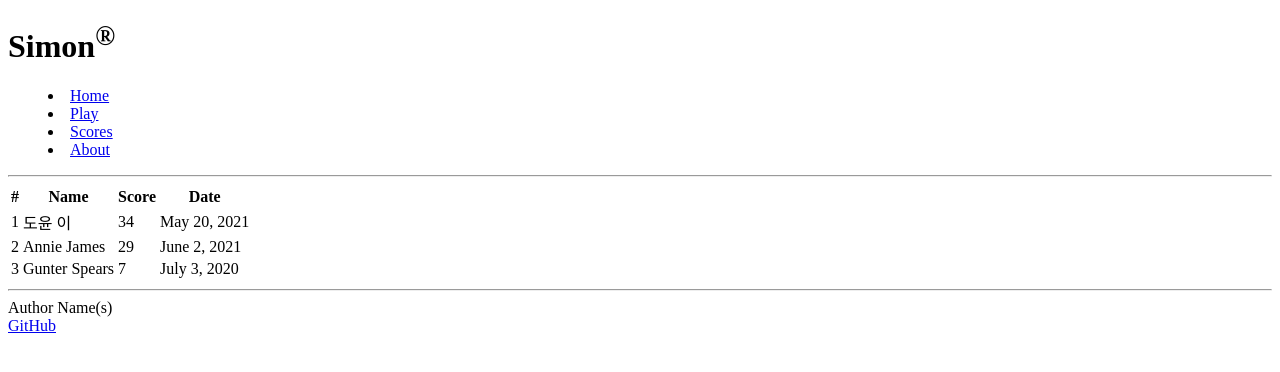
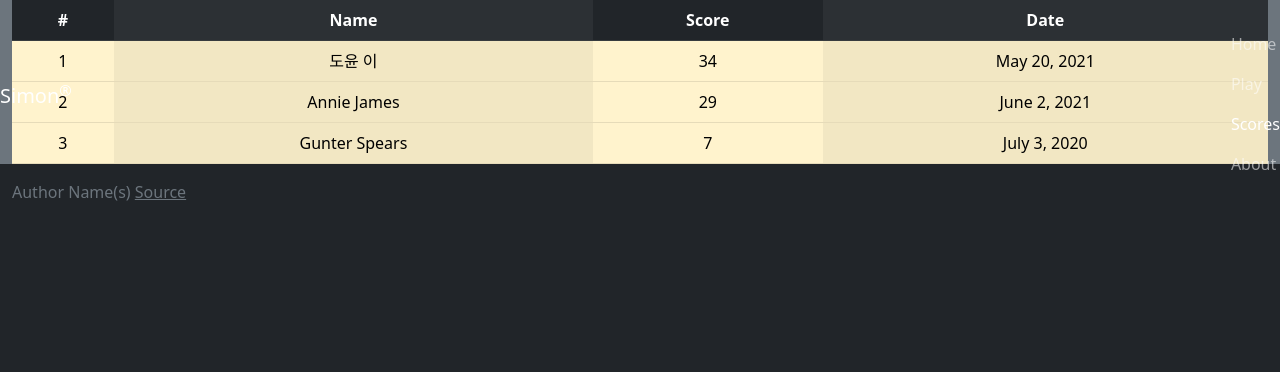
Before and after one commit to GabrielHollberg/simon, a plain HTML site: page scores.html in a window 1280 px wide. Drawn offline with nearby package versions, Linux system fonts and the light colour scheme.

Commit message:
Finished scores.html

```diff
--- a/scores.html
+++ b/scores.html
@@ -1,32 +1,45 @@
 <!DOCTYPE html>
-<html>
-
+<html lang="en">
   <head>
     <meta charset="UTF-8" />
     <meta name="viewport" content="width=device-width, initial-scale=1.0" />
-        <title>Simon</title>
-        <link rel="icon" href = "favicon.ico" />
+    <title>Scores</title>
+    <link rel="icon" href="favicon.ico" />
+
+    <link rel="stylesheet" href="main.css" />
+
+    <!-- Include bootstrap CSS framework -->
+    <link
+      href="https://cdn.jsdelivr.net/npm/bootstrap@5.2.2/dist/css/bootstrap.min.css"
+      rel="stylesheet"
+      integrity="sha384-Zenh87qX5JnK2Jl0vWa8Ck2rdkQ2Bzep5IDxbcnCeuOxjzrPF/et3URy9Bv1WTRi"
+      crossorigin="anonymous"
+    />
   </head>
-
-    <body>
-
-        <header>
-            <h1>Simon<sup>&reg</sup></h1>
-            <nav>
-                <menu>
-                    <li><a href="index.html">Home</a></li>
-                    <li><a href="play.html">Play</a></li>
-                    <li><a href="scores.html">Scores</a></li>
-                    <li><a href="about.html">About</a></li>
+  <body class="bg-dark text-light">
+    <header class="container-fluid">
+      <nav class="navbar fixed-top navbar-dark">
+        <a class="navbar-brand" href="#">Simon<sup>&reg;</sup></a>
+        <menu class="navbar-nav">
+          <li class="nav-item">
+            <a class="nav-link" href="index.html">Home</a>
+          </li>
+          <li class="nav-item">
+            <a class="nav-link" href="play.html">Play</a>
+          </li>
+          <li class="nav-item">
+            <a class="nav-link active" href="scores.html">Scores</a>
+          </li>
+          <li class="nav-item">
+            <a class="nav-link" href="about.html">About</a>
+          </li>
         </menu>
       </nav>
     </header>
 
-        <hr />
-
-        <main>
-            <table>
-                <thead>
+    <main class="container-fluid bg-secondary text-center">
+      <table class="table table-warning table-striped-columns">
+        <thead class="table-dark">
           <tr>
             <th>#</th>
             <th>Name</th>
@@ -57,14 +70,15 @@
       </table>
     </main>
 
-        <hr />
-
-        <footer>
+    <footer class="bg-dark text-dark text-muted">
+      <div class="container-fluid">
         <span class="text-reset">Author Name(s)</span>
-            <br />
-            <a href="https://github.com/GabrielHollberg/simon.git">GitHub</a>
+        <a
+          class="text-reset"
+          href="https://github.com/webprogramming260/simon-css"
+          >Source</a
+        >
+      </div>
     </footer>
-
   </body>
-
 </html>
```
Lines whose indentation alone changed are shown as unchanged.
